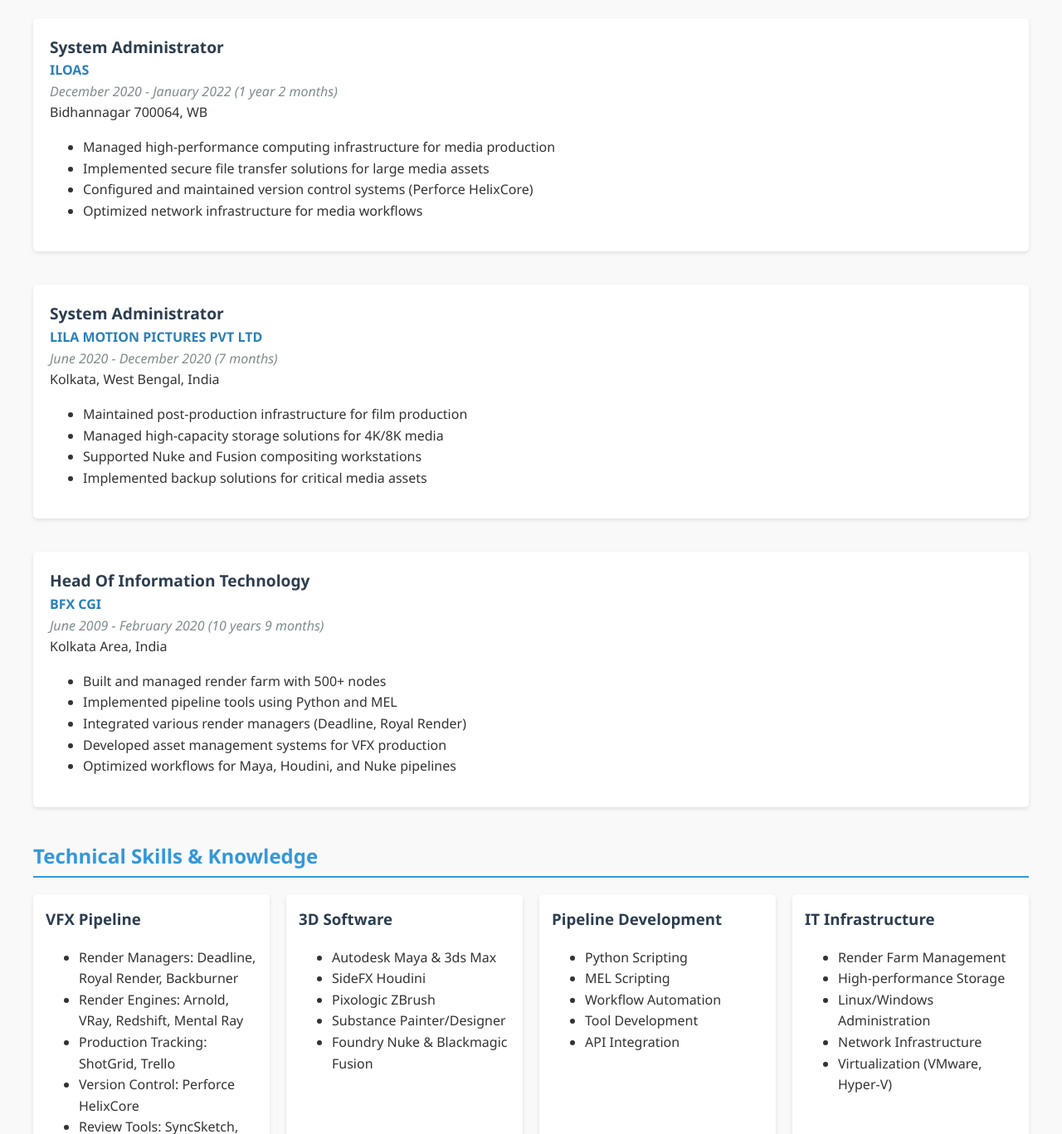
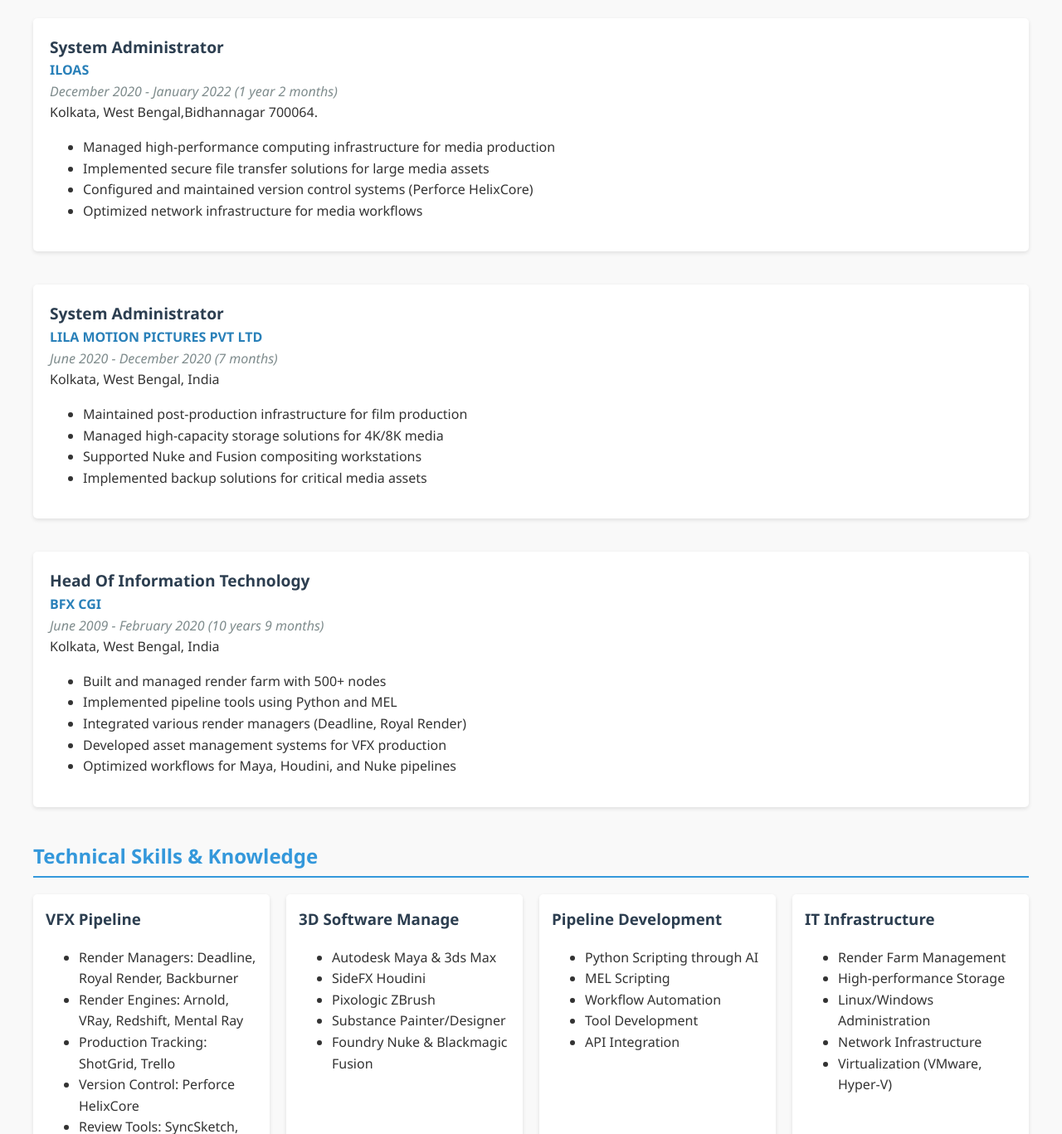
Before and after one commit to Riz1Alli/Riz1Alli.github.io, a plain HTML site: page index.html in a window 1280 px wide. Shown: the part 1100-2467 px from the top of the page at 83% size. Drawn offline with Linux system fonts and the light colour scheme.

Commit message:
Add files via upload

```diff
--- a/index.html
+++ b/index.html
@@ -156,7 +156,7 @@
             <div class="job-title">System Administrator</div>
             <div class="company">ILOAS</div>
             <div class="duration">December 2020 - January 2022 (1 year 2 months)</div>
-            <div class="location">Bidhannagar 700064, WB</div>
+            <div class="location">Kolkata, West Bengal,Bidhannagar 700064.</div>
             <ul class="responsibilities">
                 <li>Managed high-performance computing infrastructure for media production</li>
                 <li>Implemented secure file transfer solutions for large media assets</li>
@@ -182,7 +182,7 @@
             <div class="job-title">Head Of Information Technology</div>
             <div class="company">BFX CGI</div>
             <div class="duration">June 2009 - February 2020 (10 years 9 months)</div>
-            <div class="location">Kolkata Area, India</div>
+            <div class="location">Kolkata, West Bengal, India</div>
             <ul class="responsibilities">
                 <li>Built and managed render farm with 500+ nodes</li>
                 <li>Implemented pipeline tools using Python and MEL</li>
@@ -208,7 +208,7 @@
             </div>
 
             <div class="skill-category">
-                <h3>3D Software</h3>
+                <h3>3D Software Manage</h3>
                 <ul>
                     <li>Autodesk Maya & 3ds Max</li>
                     <li>SideFX Houdini</li>
@@ -221,7 +221,7 @@
             <div class="skill-category">
                 <h3>Pipeline Development</h3>
                 <ul>
-                    <li>Python Scripting</li>
+                    <li>Python Scripting through AI</li>
                     <li>MEL Scripting</li>
                     <li>Workflow Automation</li>
                     <li>Tool Development</li>
```
